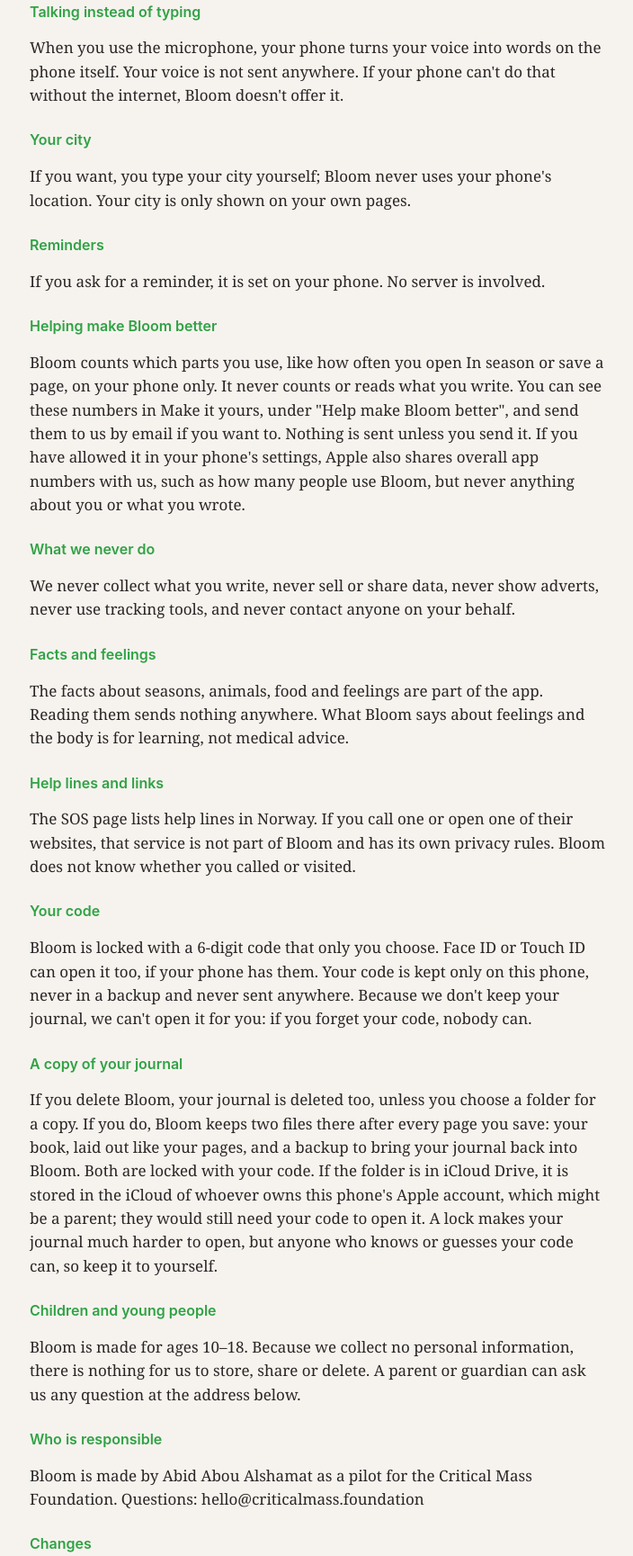
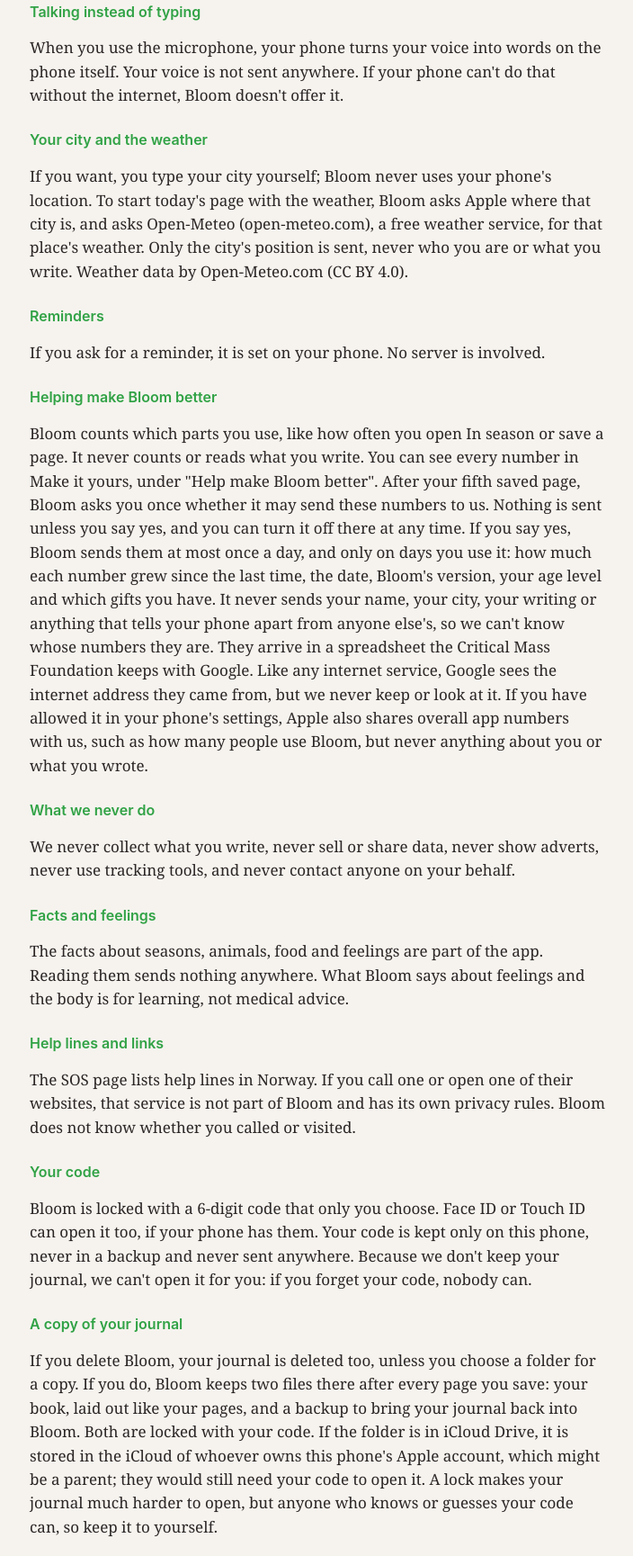
Before and after one commit to CriticalMassFoundation/bloom, a plain HTML site: page index.html in a window 1280 px wide. Shown: the part 768-2497 px from the top of the page at 90% size, without its empty margins (287-991 px from the left). Drawn offline with Linux system fonts and the light colour scheme.

Commit message:
Add files via upload

```diff
--- a/index.html
+++ b/index.html
@@ -12,15 +12,16 @@
 <h2>The short version</h2><p>Everything you write in Bloom stays on your phone. It is locked with a code that only you choose, and nobody can open it without that code: not us, not your school, not advertisers. Bloom has no accounts, no adverts and no tracking.</p>
 <h2>What Bloom keeps, and where</h2><p>Your pages, feelings, notes, the name you chose, your colours and your city are saved only on this device. They are not sent to us or to anyone else. If you delete Bloom, they are deleted too, unless you made a backup.</p>
 <h2>Talking instead of typing</h2><p>When you use the microphone, your phone turns your voice into words on the phone itself. Your voice is not sent anywhere. If your phone can&#x27;t do that without the internet, Bloom doesn&#x27;t offer it.</p>
-<h2>Your city</h2><p>If you want, you type your city yourself; Bloom never uses your phone&#x27;s location. Your city is only shown on your own pages.</p>
+<h2>Your city and the weather</h2><p>If you want, you type your city yourself; Bloom never uses your phone&#x27;s location. To start today&#x27;s page with the weather, Bloom asks Apple where that city is, and asks Open-Meteo (open-meteo.com), a free weather service, for that place&#x27;s weather. Only the city&#x27;s position is sent, never who you are or what you write. Weather data by Open-Meteo.com (CC BY 4.0).</p>
 <h2>Reminders</h2><p>If you ask for a reminder, it is set on your phone. No server is involved.</p>
-<h2>Helping make Bloom better</h2><p>Bloom counts which parts you use, like how often you open In season or save a page, on your phone only. It never counts or reads what you write. You can see these numbers in Make it yours, under &quot;Help make Bloom better&quot;, and send them to us by email if you want to. Nothing is sent unless you send it. If you have allowed it in your phone&#x27;s settings, Apple also shares overall app numbers with us, such as how many people use Bloom, but never anything about you or what you wrote.</p>
+<h2>Helping make Bloom better</h2><p>Bloom counts which parts you use, like how often you open In season or save a page. It never counts or reads what you write. You can see every number in Make it yours, under &quot;Help make Bloom better&quot;. After your fifth saved page, Bloom asks you once whether it may send these numbers to us. Nothing is sent unless you say yes, and you can turn it off there at any time. If you say yes, Bloom sends them at most once a day, and only on days you use it: how much each number grew since the last time, the date, Bloom&#x27;s version, your age level and which gifts you have. It never sends your name, your city, your writing or anything that tells your phone apart from anyone else&#x27;s, so we can&#x27;t know whose numbers they are. They arrive in a spreadsheet the Critical Mass Foundation keeps with Google. Like any internet service, Google sees the internet address they came from, but we never keep or look at it. If you have allowed it in your phone&#x27;s settings, Apple also shares overall app numbers with us, such as how many people use Bloom, but never anything about you or what you wrote.</p>
 <h2>What we never do</h2><p>We never collect what you write, never sell or share data, never show adverts, never use tracking tools, and never contact anyone on your behalf.</p>
 <h2>Facts and feelings</h2><p>The facts about seasons, animals, food and feelings are part of the app. Reading them sends nothing anywhere. What Bloom says about feelings and the body is for learning, not medical advice.</p>
 <h2>Help lines and links</h2><p>The SOS page lists help lines in Norway. If you call one or open one of their websites, that service is not part of Bloom and has its own privacy rules. Bloom does not know whether you called or visited.</p>
 <h2>Your code</h2><p>Bloom is locked with a 6-digit code that only you choose. Face ID or Touch ID can open it too, if your phone has them. Your code is kept only on this phone, never in a backup and never sent anywhere. Because we don&#x27;t keep your journal, we can&#x27;t open it for you: if you forget your code, nobody can.</p>
 <h2>A copy of your journal</h2><p>If you delete Bloom, your journal is deleted too, unless you choose a folder for a copy. If you do, Bloom keeps two files there after every page you save: your book, laid out like your pages, and a backup to bring your journal back into Bloom. Both are locked with your code. If the folder is in iCloud Drive, it is stored in the iCloud of whoever owns this phone&#x27;s Apple account, which might be a parent; they would still need your code to open it. A lock makes your journal much harder to open, but anyone who knows or guesses your code can, so keep it to yourself.</p>
-<h2>Children and young people</h2><p>Bloom is made for ages 10–18. Because we collect no personal information, there is nothing for us to store, share or delete. A parent or guardian can ask us any question at the address below.</p>
+<h2>Children and young people</h2><p>Bloom is made for ages 10–18. We collect no personal information. The numbers above, if you choose to send them, can&#x27;t be traced back to you, so there is nothing about you for us to store, share or delete. A parent or guardian can ask us any question at the address below.</p>
 <h2>Who is responsible</h2><p>Bloom is made by Abid Abou Alshamat as a pilot for the Critical Mass Foundation. Questions: hello@criticalmass.foundation</p>
+<h2>Our promise</h2><p>Bloom is made by volunteers, without lawyers or a legal department. This page describes, as honestly as we can, what Bloom does and what we intend. We have tried hard to follow the rules that protect you, and we have no wish to trick anyone, collect more than we say, or take away any of your rights. If you think we have got something wrong, or that Bloom does something this page doesn&#x27;t say, please tell us at hello@criticalmass.foundation. We will look at it seriously, answer you, and fix it as quickly as we can. You also always have the right to complain to Datatilsynet, the Norwegian Data Protection Authority (datatilsynet.no).</p>
 <h2>Changes</h2><p>If this ever changes, we will update this page and the date at the top before the change happens.</p>
 </main></body></html>
```
